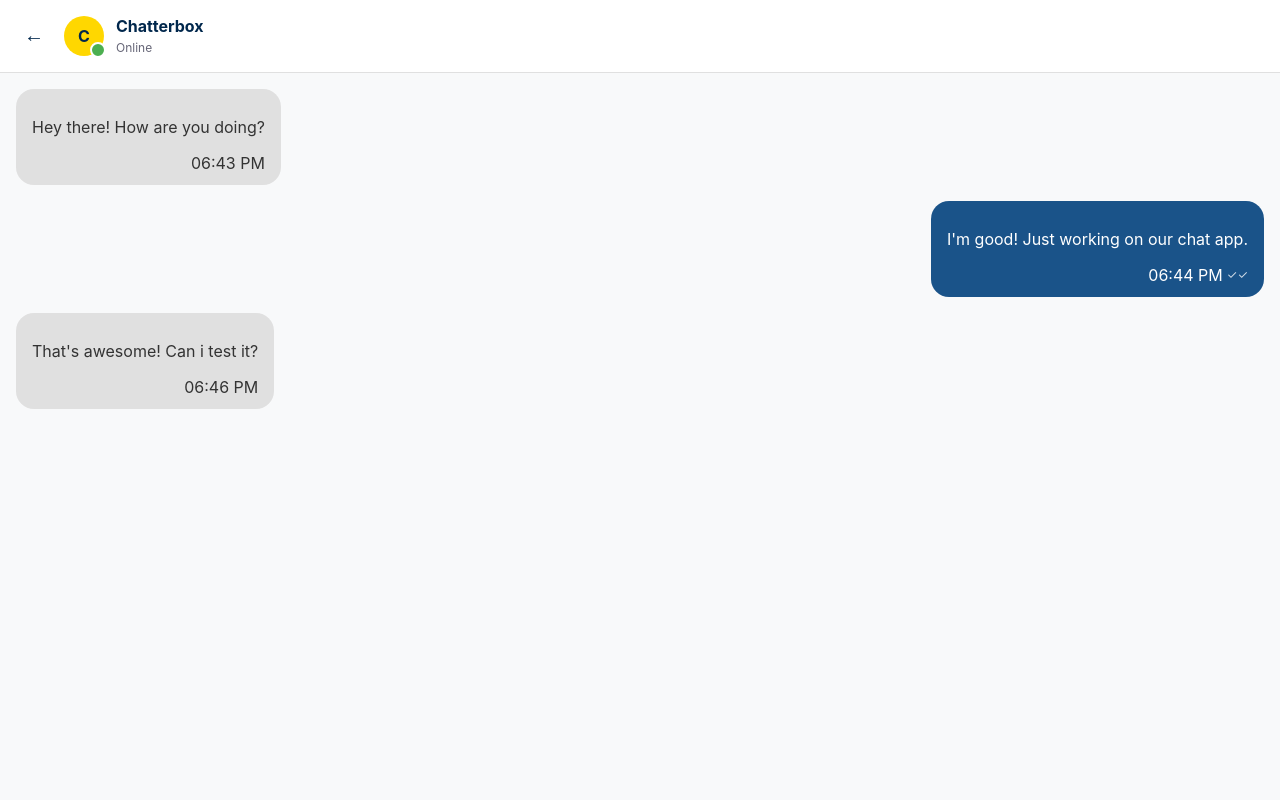
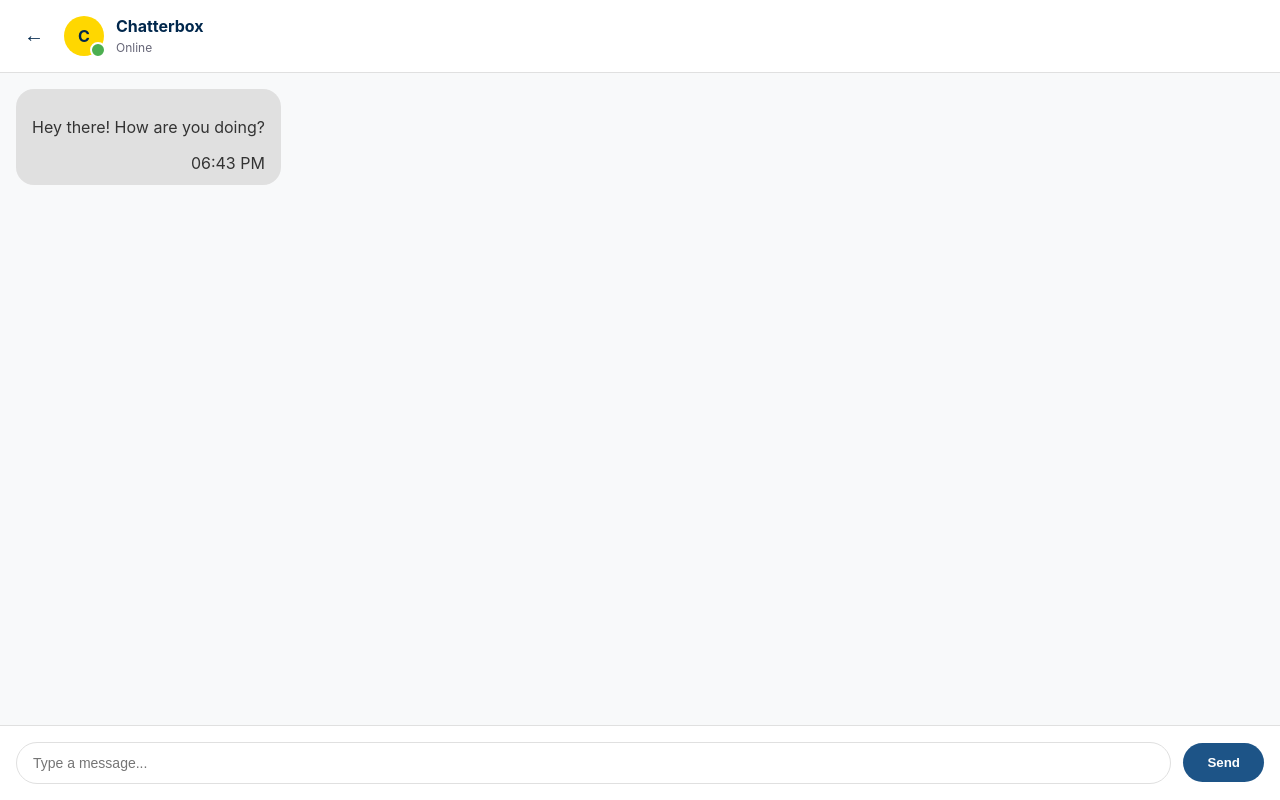
Before and after one commit to phiona-dev/Friend-Chat-App, a React (Create React App) app in the folder frontend/: page / in a window 1280 px wide. Both pictures are taken after a click on the button "Open Chat Window". Shown: the part 128-928 px from the top of the page. Built offline with nearby package versions, Linux system fonts and the light colour scheme.

Commit message:
creating message input

```diff
--- a/frontend/src/App.js
+++ b/frontend/src/App.js
@@ -26,25 +26,29 @@ const App = () => {
         content: "Hey there! How are you doing?",
         timestamp: new Date(Date.now() - 300000), //5 minutes ago
         isRead: true
-      },
-      {
-        messageId: "msg2",
-        senderId: "user1",
-        content: "I'm good! Just working on our chat app.",
-        timestamp: new Date(Date.now() - 240000), //4 minutes ago
-        isRead: true
-      },
-      {
-        messageId: "msg3",
-        senderId: "user2",
-        content: "That's awesome! Can i test it?",
-        timestamp: new Date(Date.now() - 120000), //2 minutes ago
-        isRead: false
-      },
+      }
     ]
   }
 
+  const handleSendMessage = (messageContent) => {
+    if (!currentChat) return;
 
+    const newMessage = {
+      messageId: `msg${Date.now()}`, //simple unique id
+      senderId: mockCurrentUser.userId,
+      content: messageContent,
+      timestamp: new Date(),
+      isRead: false
+    }
+
+    //update the chat with the new message
+    const updatedChat = {
+      ...currentChat,
+      messages: [...currentChat.messages, newMessage]
+    }
+
+    setCurrentChat(updatedChat)
+  }
 
   return (
     <div className="App">
@@ -60,6 +64,7 @@ const App = () => {
       currentChat={currentChat}
       currentUser={mockCurrentUser}
       onBack={() => setCurrentChat(null)}
+      onSendMessage={handleSendMessage}
     />
     </div>
   )
--- a/frontend/src/components/chat/chat-window/ChatWindow.css
+++ b/frontend/src/components/chat/chat-window/ChatWindow.css
@@ -111,3 +111,44 @@
     font-size: 14px;
     color: #998
 }
+
+/*Message Input styles*/
+.message-input-form {
+    padding: 16px;
+    background-color: white;
+    border-top: 1px solid #e0e0e0;
+}
+
+.input-container {
+    display: flex;
+    gap: 12px;
+    align-items: center;
+}
+
+.message-input {
+    flex: 1;
+    padding: 12px 16px;
+    border: 1px solid #e0e0e0;
+    border-radius: 24px;
+    outline: none;
+    font-size: 14px;
+}
+
+.message-input:focus {
+    border-color: #00274C;
+}
+
+.send-button {
+    padding: 12px 24px;
+    background-color: #1d5487;
+    color: white;
+    border: none;
+    border-radius: 24px;
+    cursor: pointer;
+    font-weight: 600;
+    transition: background-color 0.2s;
+}
+
+.send-button:hover:not(:disabled) {
+    background-color: #001a33;
+}
--- a/frontend/src/components/chat/chat-window/ChatWindow.js
+++ b/frontend/src/components/chat/chat-window/ChatWindow.js
@@ -1,9 +1,10 @@
 //Individual chat interface
-import React, { useRef, useEffect } from 'react';
+import React, { useRef, useEffect, useState } from 'react';
 import Message from "../message/Message";
 import "./ChatWindow.css";
 
-const ChatWindow = ({ currentChat, currentUser, onBack }) => {
+const ChatWindow = ({ currentChat, currentUser, onBack, onSendMessage }) => {
+  const [newMessage, setNewMessage] = useState("")
   const messagesEndRef = useRef(null)
 
   const scrollToBottom = () => {
@@ -14,6 +15,14 @@ const ChatWindow = ({ currentChat, currentUser, onBack }) => {
   useEffect(() => {
     scrollToBottom()
   }, [currentChat?.messages])
+
+  const handleSendMessage = (e) => {
+    e.preventDefault();
+    if (newMessage.trim()) {
+      onSendMessage(newMessage.trim());
+      setNewMessage(""); //clear input after sending
+    }
+  }
 
   //if no chat is selected, show a placeholder
   if (!currentChat) {
@@ -72,6 +81,26 @@ const ChatWindow = ({ currentChat, currentUser, onBack }) => {
         {/*invisible element to scroll to */}
         <div ref={messagesEndRef} />
       </div>
+
+      {/*message input */}
+      <form className="message-input-form" onSubmit={handleSendMessage}>
+        <div className="input-container">
+          <input
+            type="text"
+            value={newMessage}
+            onChange={(e) => setNewMessage(e.target.value)}
+            placeholder="Type a message..."
+            className="message-input"
+          />
+          <button
+            type="submit"
+            className="send-button"
+            disabled={!newMessage.trim()}
+          >
+            Send
+            </button>
+        </div>
+      </form>
     </div>
   )
 
```
